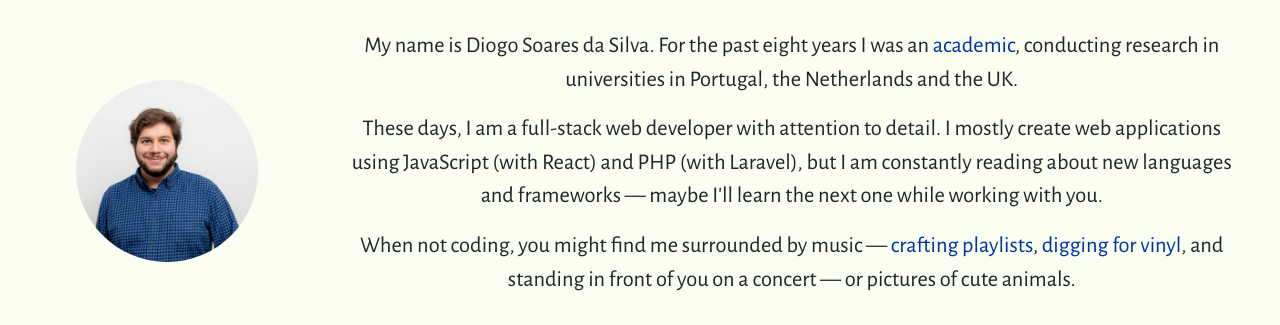
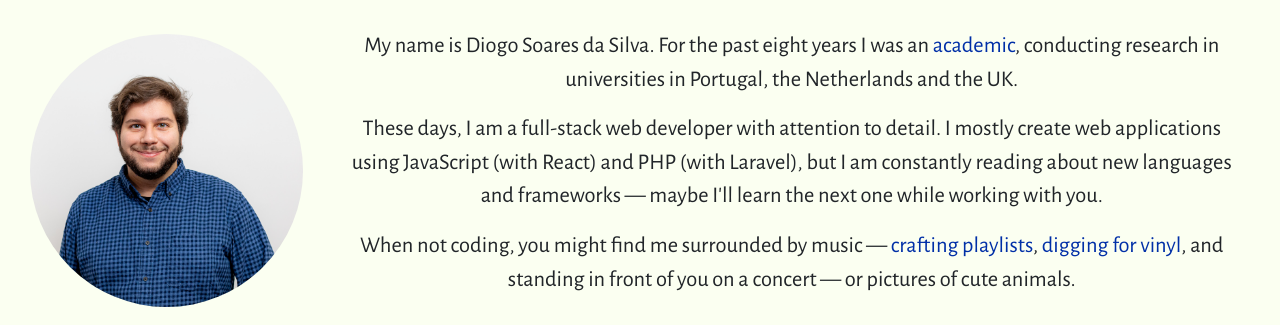
Before and after one commit to soaresilva/portfolio, a website: page src/index.html in a window 1280 px wide. Shown: the part 475-800 px from the top of the page. Drawn offline with nearby package versions, Linux system fonts and the light colour scheme; files that its build step writes are made by us from their sources.

Commit message:
resizing

```diff
--- a/src/scss/_aboutme.scss
+++ b/src/scss/_aboutme.scss
@@ -54,46 +54,9 @@
     justify-content: center;
   }
   .profilepic {
-    max-width: 60%;
+    max-width: 90%;
   }
   .aboutmetext {
     font-size: 1.4rem;
   }
 }
-
-// @media (min-width: 810px) {
-//   .aboutcontainer {
-//     display: flex;
-//     flex-direction: row;
-//     align-items: center;
-//     justify-content: center;
-//   }
-//   .profilepic {
-//     max-width: 35%;
-//     height: auto;
-//     margin: 0 1rem 0 3rem;
-//   }
-//   .aboutmetext {
-//     text-align: center;
-//     font-size: 1.3rem;
-//     margin: 0 3rem 0 1rem;
-//   }
-// }
-
-// @media (min-width: 1000px) {
-//   .profilepic {
-//     max-width: 25%;
-//   }
-//   .aboutmetext {
-//     font-size: 1.4rem;
-//   }
-// }
-
-// @media (min-width: 1500px) {
-//   .profilepic {
-//     max-width: 20%;
-//   }
-//   .aboutmetext {
-//     font-size: 1.4rem;
-//   }
-// }
```
Also changed, not shown: dist/css/style.css, dist/img/bird.jpg (deleted), dist/index.html, src/img/bird.jpg (deleted), 1 other file.
